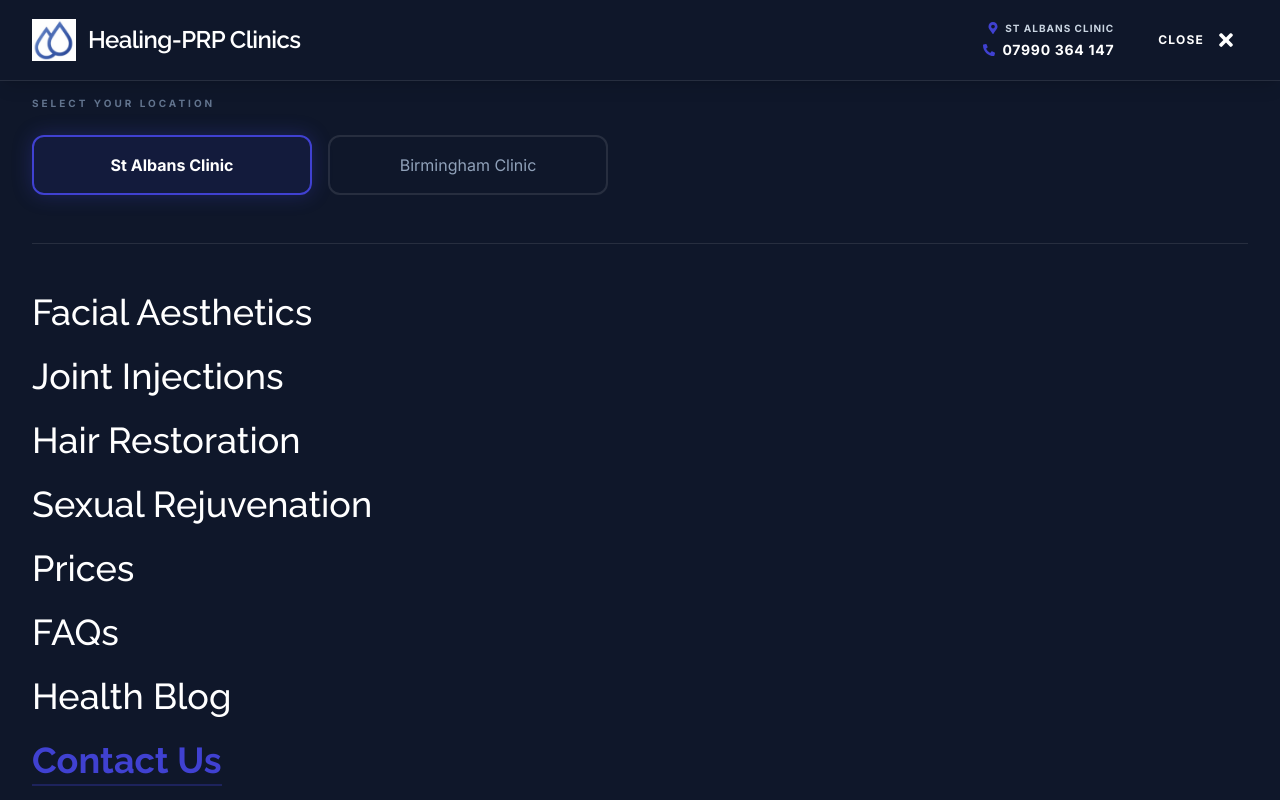
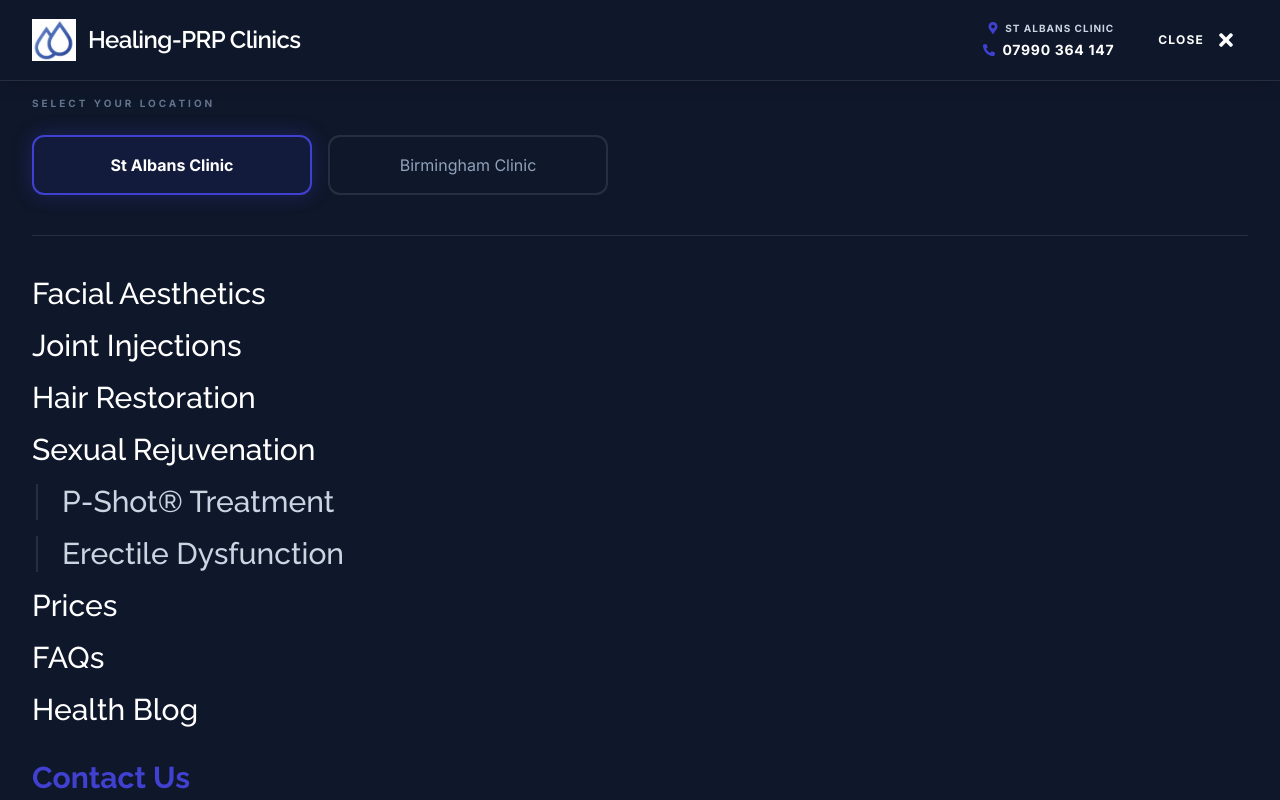
Before and after one commit to binithekid/Healing-PRP-Clinics-Preview, a Next.js app: page / in a window 1280 px wide. Both pictures are taken after a click on the button "MENU". Shown: the top 800 px of the page. Built offline with nearby package versions, Linux system fonts and the light colour scheme.

Commit message:
Update Header.tsx

```diff
--- a/src/components/Header.tsx
+++ b/src/components/Header.tsx
@@ -1,7 +1,6 @@
 "use client";
 
 import { useState, useEffect } from "react";
-// FIXED: Swapped to react-icons/fa to match your installed library
 import { FaBars, FaTimes, FaMapMarkerAlt, FaPhoneAlt } from "react-icons/fa";
 import { motion, AnimatePresence } from "framer-motion";
 import Link from "next/link";
@@ -12,6 +11,7 @@ interface MenuItem {
   name: string;
   href: string;
   isContact?: boolean;
+  isSubItem?: boolean;
 }
 
 const Header = () => {
@@ -29,25 +29,26 @@ const Header = () => {
     }
   }, [isMenuOpen]);
 
-  // Unified Scroll/Navigate Function
-  const handleContactClick = (e: React.MouseEvent) => {
-    setIsMenuOpen(false);
-
-    // Smooth scroll if on the relevant homepage
-    if (pathname === "/" || pathname === "/birmingham") {
-      e.preventDefault();
-      const section = document.getElementById("contact-form-section");
-      if (section) {
-        section.scrollIntoView({ behavior: "smooth" });
-      }
-    }
-  };
-
   const menuItems: MenuItem[] = [
     { name: "Facial Aesthetics", href: isBirmingham ? "/birmingham/facial-aesthetics" : "/facial-aesthetics" },
     { name: "Joint Injections", href: isBirmingham ? "/birmingham/joint-injections" : "/joint-injections" },
     { name: "Hair Restoration", href: isBirmingham ? "/birmingham/hair-restoration" : "/hair-restoration" },
+
+    // MAIN CATEGORY
     { name: "Sexual Rejuvenation", href: isBirmingham ? "/birmingham/sexual-rejuvenation" : "/sexual-rejuvenation" },
+
+    // SPECIFIC ITEMS
+    {
+      name: "P-Shot® Treatment",
+      href: isBirmingham ? "/birmingham/p-shot" : "/p-shot",
+      isSubItem: true
+    },
+    {
+      name: "Erectile Dysfunction",
+      href: isBirmingham ? "/birmingham/erectile-dysfunction" : "/erectile-dysfunction",
+      isSubItem: true
+    },
+
     { name: "Prices", href: isBirmingham ? "/birmingham/prices" : "/prices" },
     { name: "FAQs", href: isBirmingham ? "/birmingham/faq" : "/faq" },
     { name: "Health Blog", href: "/blog" },
@@ -60,7 +61,6 @@ const Header = () => {
 
   return (
     <>
-      {/* PRESERVED: Dark Background #0f172a */}
       <header className="sticky top-0 left-0 right-0 z-50 bg-[#0f172a] border-b border-white/10 shadow-lg">
         <div className="max-w-7xl mx-auto px-4 sm:px-6 lg:px-8">
           <div className="flex items-center justify-between h-16 lg:h-20">
@@ -90,7 +90,6 @@ const Header = () => {
                   </span>
                 </div>
 
-                {/* Clickable Phone Number */}
                 <a
                   href="tel:07990364147"
                   className="flex items-center gap-2 text-sm font-bold text-white hover:text-[#4041d1] transition-colors tracking-wider group font-inter"
@@ -103,7 +102,6 @@ const Header = () => {
               {/* Mobile Phone Link (Visible icon only) */}
               <a
                 href="tel:07990364147"
-                // BRAND COLOR LOCK: #4041d1
                 className="lg:hidden p-2.5 bg-[#4041d1] rounded-full text-white shadow-lg shadow-blue-500/20"
                 aria-label="Call Clinic"
               >
@@ -131,19 +129,17 @@ const Header = () => {
             initial={{ opacity: 0 }}
             animate={{ opacity: 1 }}
             exit={{ opacity: 0 }}
-            // PRESERVED: Dark Menu Background
             className="fixed inset-0 z-40 bg-[#0f172a] pt-24 overflow-y-auto"
           >
             <div className="max-w-7xl mx-auto px-4 sm:px-6 lg:px-8 pb-20">
 
               {/* Location Selectors */}
-              <div className="mb-12 border-b border-white/10 pb-12">
+              <div className="mb-10 border-b border-white/10 pb-10">
                 <p className="text-[10px] font-bold text-slate-500 uppercase tracking-[0.3em] mb-6 font-inter">Select Your Location</p>
                 <div className="flex flex-col sm:flex-row gap-4 max-w-xl">
                   <Link
                     href="/"
                     onClick={() => setIsMenuOpen(false)}
-                    // BRAND COLOR LOCK: #4041d1 for active state
                     className={`flex-1 flex items-center justify-center p-4 rounded-xl border-2 transition-all font-inter ${!isBirmingham ? 'border-[#4041d1] bg-[#4041d1]/10 text-white font-bold shadow-[0_0_20px_rgba(64,65,209,0.3)]' : 'border-white/10 text-slate-400 hover:border-white/20'}`}
                   >
                     St Albans Clinic
@@ -159,22 +155,27 @@ const Header = () => {
               </div>
 
               {/* Navigation Items */}
-              <nav className="flex flex-col space-y-4 md:space-y-6">
+              <nav className="flex flex-col space-y-3 md:space-y-4">
                 {menuItems.map((item, idx) => (
                   <motion.div
                     key={idx}
                     initial={{ opacity: 0, x: -20 }}
                     animate={{ opacity: 1, x: 0 }}
                     transition={{ delay: idx * 0.05 }}
+                    // Add indentation for sub-items
+                    className={item.isSubItem ? "pl-6 border-l-2 border-white/10 ml-1" : ""}
                   >
                     <Link
                       href={item.href}
-                      className={`text-2xl md:text-4xl font-raleway transition-colors inline-block ${
+                      className={`text-xl md:text-3xl font-raleway transition-colors inline-block ${
                         item.isContact
-                          ? "text-[#4041d1] font-bold border-b-2 border-[#4041d1]/30 pb-1"
-                          : "font-medium text-white hover:text-[#4041d1]"
+                          ? "text-[#4041d1] font-bold border-b-2 border-[#4041d1]/30 pb-1 mt-4"
+                          : item.isSubItem
+                            ? "font-medium text-slate-300 hover:text-[#4041d1]"
+                            : "font-medium text-white hover:text-[#4041d1]"
                       }`}
-                      onClick={item.isContact ? handleContactClick : () => setIsMenuOpen(false)}
+                      // FIX: REMOVED SCROLL LOGIC. NOW JUST CLOSES MENU & NAVIGATES.
+                      onClick={() => setIsMenuOpen(false)}
                     >
                       {item.name}
                     </Link>
```
